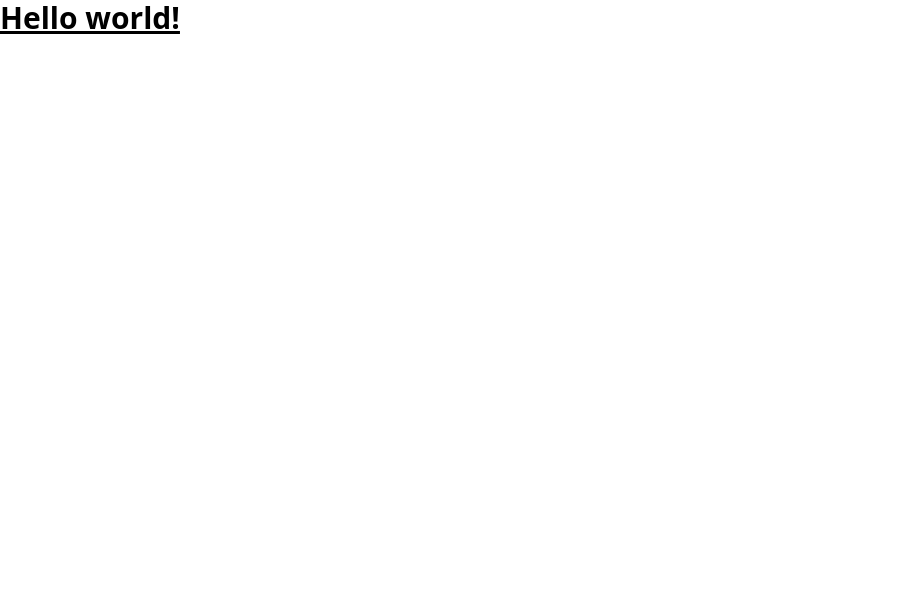
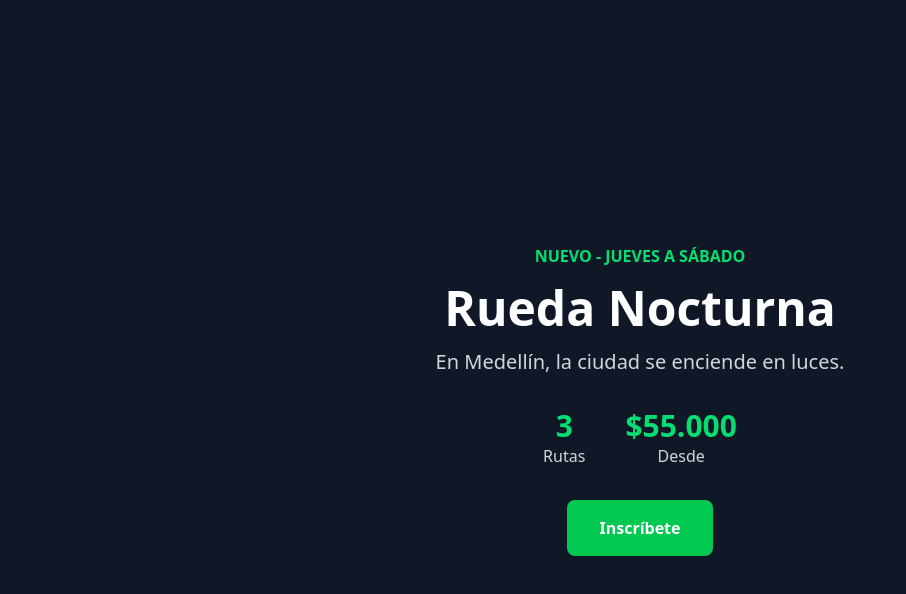
Before and after one commit to alanliantkd-max/rueda-libre, a plain HTML site: page pages/prototipo.html in a window 1280 px wide. Shown: the whole page, without its empty margins (0-906 px from the left). Drawn offline with nearby package versions, Linux system fonts and the light colour scheme.

Commit message:
termine el prototipo con tailwind

```diff
--- a/pages/prototipo.html
+++ b/pages/prototipo.html
@@ -1,15 +1,79 @@
-<!doctype html>
-<html>
-  <head>
-    <meta charset="UTF-8" />
-    <meta name="viewport" content="width=device-width, initial-scale=1.0" />
+
+<!DOCTYPE html>
+<html lang="es">
+
+<head>
+    <meta charset="UTF-8">
+    <meta name="viewport" content="width=device-width, initial-scale=1.0">
+
+    <title>Rueda Nocturna</title>
+
+    <!-- Conectar Tailwind CSS -->
     <script src="https://cdn.jsdelivr.net/npm/@tailwindcss/browser@4"></script>
-  </head>
-  <body>
-    <nav>
-    <h1 class="text-3xl font-bold underline">
-      Hello world!
-    </h1>
-    </nav>
-  </body>
+
+</head>
+
+<body class="bg-gray-900 text-white">
+
+    <!-- CONTENIDO PRINCIPAL -->
+    <main class="min-h-screen flex justify-center items-center p-6">
+
+        <!-- SECCION PRINCIPAL -->
+        <section class="text-center">
+
+            <!-- ETIQUETA DE CAMPAÑA -->
+            <p class="text-green-400 font-bold uppercase">
+                Nuevo - Jueves a sábado
+            </p>
+
+            <!-- TITULO PRINCIPAL -->
+            <h1 class="text-5xl font-bold mt-4">
+                Rueda Nocturna
+            </h1>
+
+            <!-- SUBTITULO -->
+            <p class="text-gray-300 text-xl mt-4">
+                En Medellín, la ciudad se enciende en luces.
+            </p>
+
+            <!-- DATOS DESTACADOS -->
+            <div class="flex justify-center gap-10 mt-8">
+
+                <!-- PRIMER DATO -->
+                <div>
+                    <h2 class="text-3xl font-bold text-green-400">
+                        3
+                    </h2>
+
+                    <p class="text-gray-300">
+                        Rutas
+                    </p>
+                </div>
+
+                <!-- SEGUNDO DATO -->
+                <div>
+                    <h2 class="text-3xl font-bold text-green-400">
+                        $55.000
+                    </h2>
+
+                    <p class="text-gray-300">
+                        Desde
+                    </p>
+                </div>
+
+            </div>
+
+            <!-- BOTON DE INSCRIPCION -->
+            <a href="#reservas"
+               class="inline-block bg-green-500 text-white font-bold px-8 py-4 rounded-lg mt-8">
+
+                Inscríbete
+
+            </a>
+
+        </section>
+
+    </main>
+
+</body>
 </html>
```
